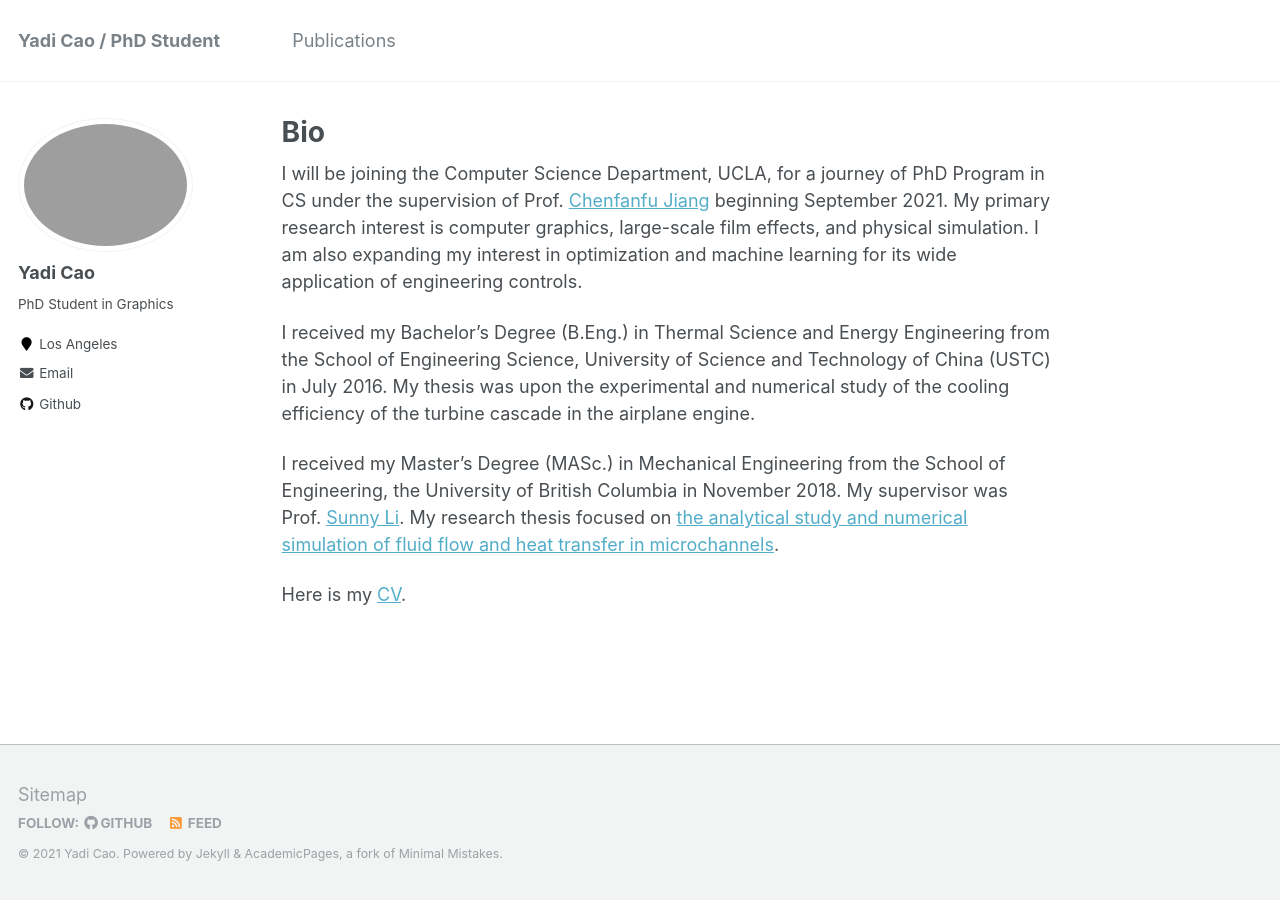
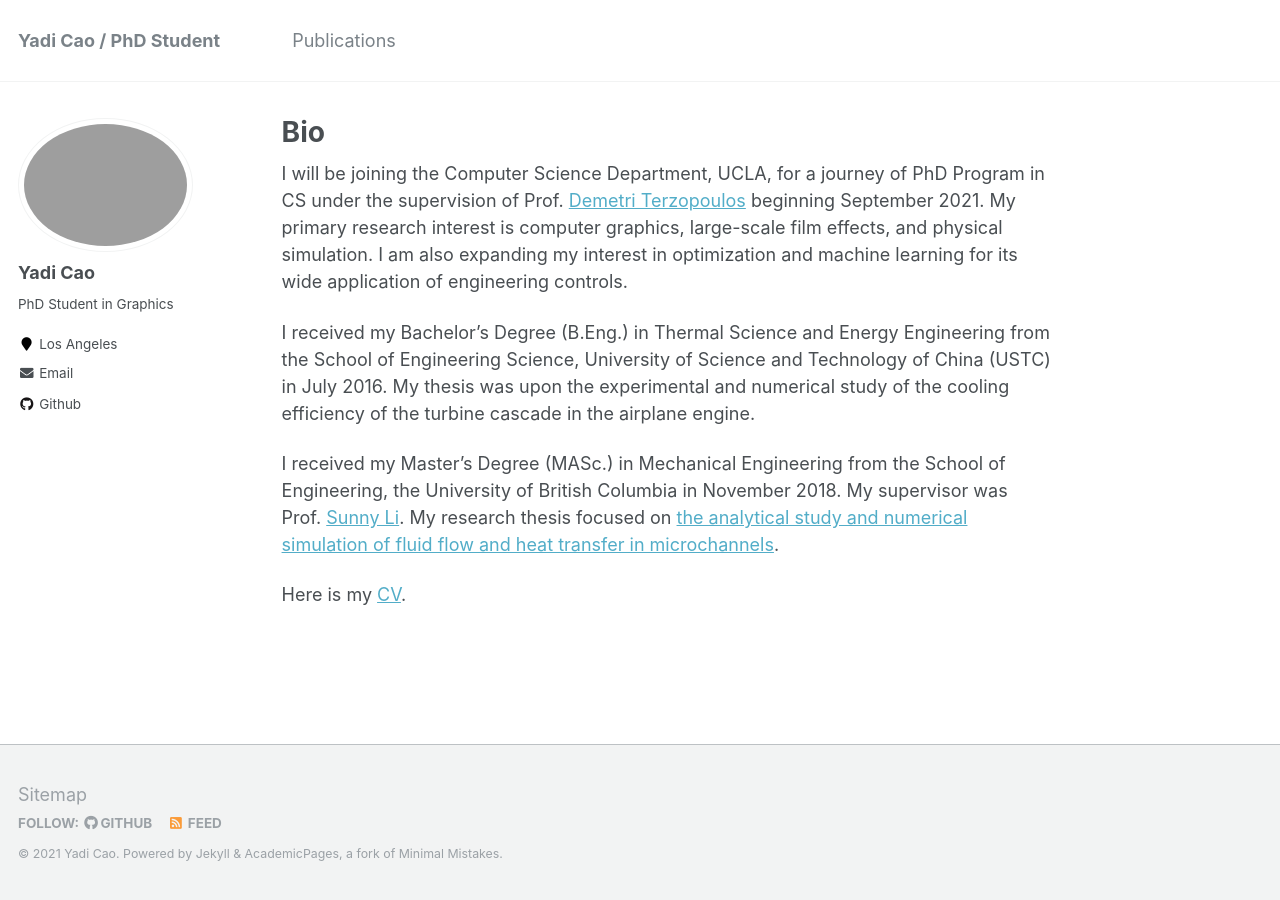
Before and after one commit to Eydcao/Eydcao.github.io, a Jekyll site: the page built from _pages/about.md, in a window 1280 px wide. Built offline with Jekyll 4.4.1, drawn with Linux system fonts in a browser that asks for light colours.

Commit message:
adjust initial supervisor

```diff
--- a/_pages/about.md
+++ b/_pages/about.md
@@ -7,7 +7,7 @@ redirect_from:
   - /about/
   - /about.html
 ---
-I will be joining the Computer Science Department, UCLA, for a journey of PhD Program in CS under the supervision of Prof. [Chenfanfu Jiang](https://www.seas.upenn.edu/~cffjiang/) beginning September 2021. My primary research interest is computer graphics, large-scale film effects, and physical simulation. I am also expanding my interest in optimization and machine learning for its wide application of engineering controls.
+I will be joining the Computer Science Department, UCLA, for a journey of PhD Program in CS under the supervision of Prof. [Demetri Terzopoulos](http://web.cs.ucla.edu/~dt/) beginning September 2021. My primary research interest is computer graphics, large-scale film effects, and physical simulation. I am also expanding my interest in optimization and machine learning for its wide application of engineering controls.
 
 I received my Bachelor's Degree (B.Eng.) in Thermal Science and Energy Engineering from the School of Engineering Science, University of Science and Technology of China (USTC) in July 2016. My thesis was upon the experimental and numerical study of the cooling efficiency of the turbine cascade in the airplane engine.
 
```
